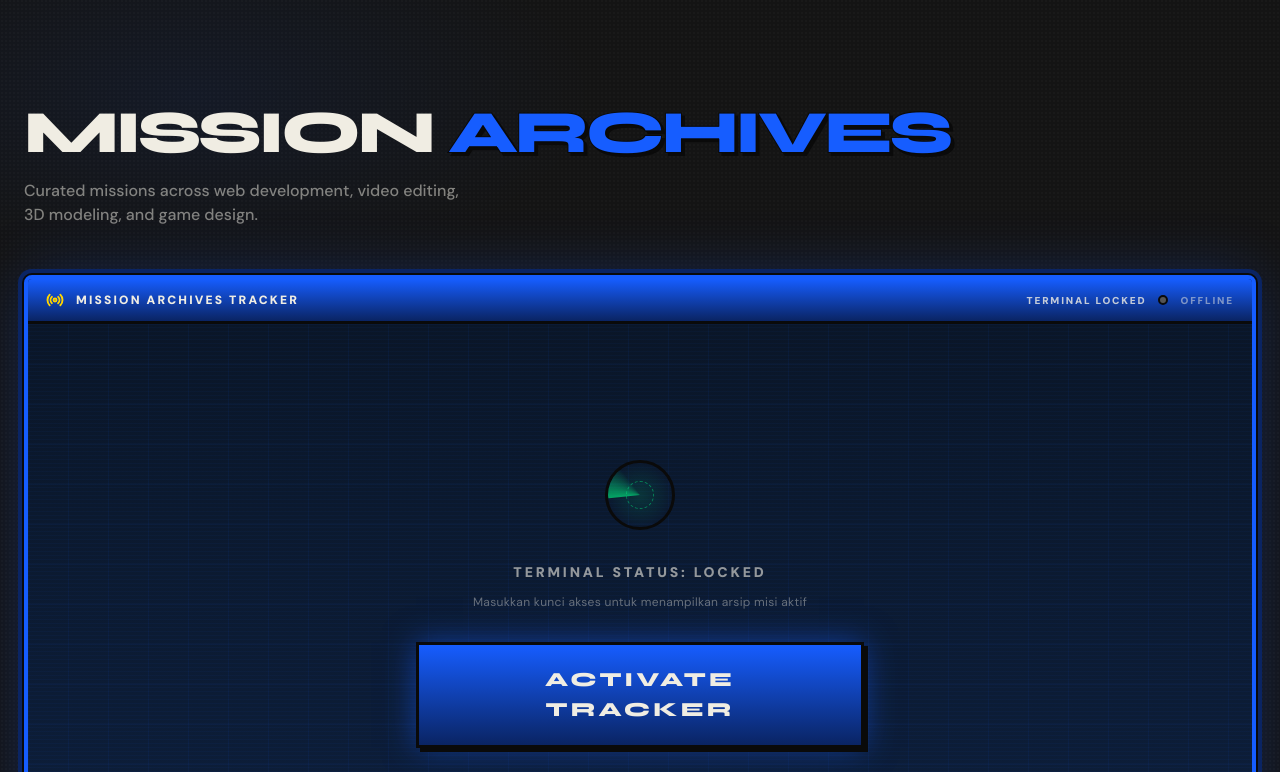
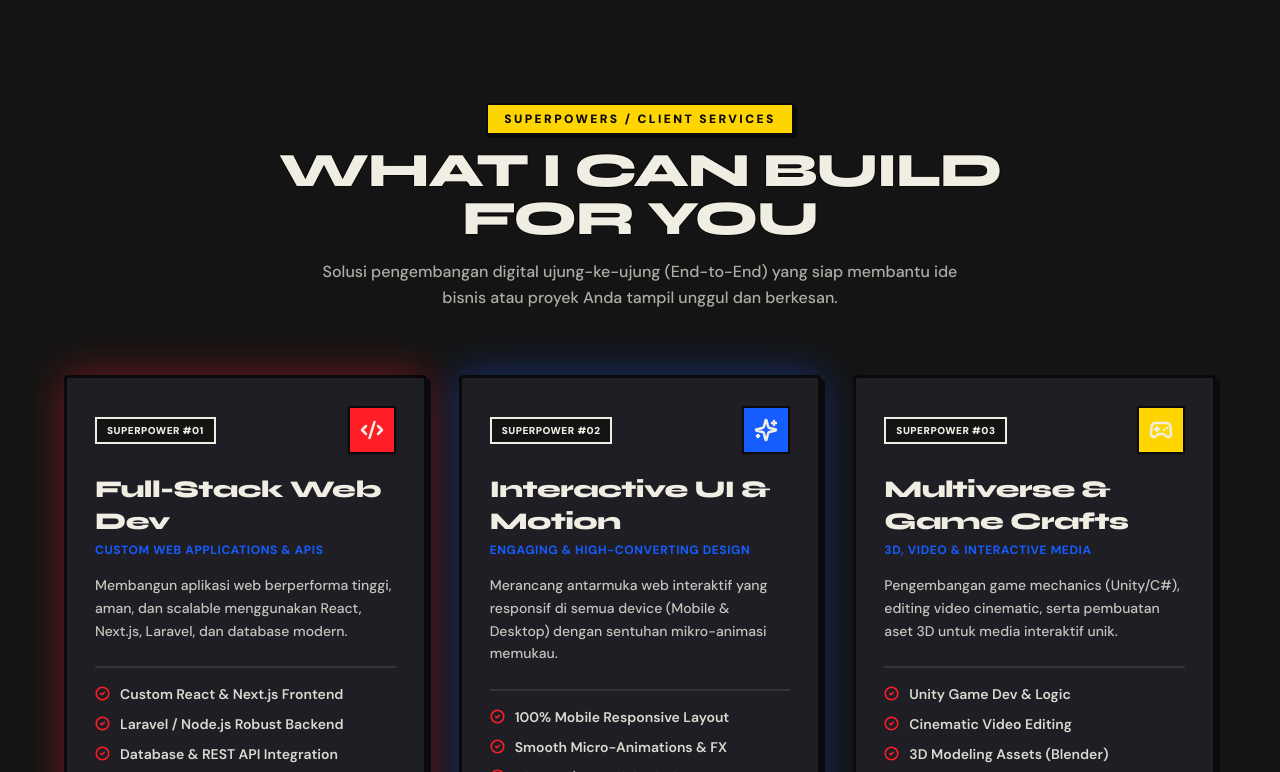
Before and after one commit to FerrelHD/Portofolio, a React (Vite) app: page / in a window 1280 px wide. Shown: the part 2028-2800 px from the top of the page. Built offline with nearby package versions, Linux system fonts and the light colour scheme.

Commit message:
feat: add client services section, comic cursor & mobile UI optimizations

```diff
--- a/src/App.jsx
+++ b/src/App.jsx
@@ -2,6 +2,7 @@ import React, { useState, useEffect, useRef, useCallback } from "react";
 import Navbar from "./components/Navbar";
 import Hero from "./components/Hero";
 import About from "./components/About";
+import Services from "./components/Services";
 import Projects from "./components/Projects";
 import Skills from "./components/Skills";
 import Contact from "./components/Contact";
@@ -11,6 +12,7 @@ import BackToTop from "./components/BackToTop";
 import PageLoader from "./components/PageLoader";
 import ShortcutsModal from "./components/ShortcutsModal";
 import ScrollFX from "./components/ScrollFX";
+import ComicCursor from "./components/ComicCursor";
 
 function App() {
   const [spiderSense, setSpiderSense] = useState(false);
@@ -74,6 +76,7 @@ function App() {
 
   return (
     <div className="relative">
+      <ComicCursor />
       <ScrollFX />
       <PageLoader />
       <ShortcutsModal open={shortcutsOpen} onClose={() => setShortcutsOpen(false)} />
@@ -85,6 +88,7 @@ function App() {
       <main>
         <Hero />
         <About />
+        <Services />
         <Projects />
         <Skills />
         <Contact />
--- a/src/components/Navbar.jsx
+++ b/src/components/Navbar.jsx
@@ -4,7 +4,7 @@ import { motion, AnimatePresence, useScroll, useSpring, useTransform } from "fra
 import { Menu, X } from "lucide-react";
 import MotionToggle from "./MotionToggle";
 
-const SECTION_IDS = ["about", "projects", "skills", "contact"];
+const SECTION_IDS = ["about", "services", "projects", "skills", "contact"];
 
 const Navbar = () => {
   const { scrollY } = useScroll();
@@ -75,6 +75,7 @@ const Navbar = () => {
 
   const navLinks = [
     { name: "About", href: "#about", id: "about" },
+    { name: "Services", href: "#services", id: "services" },
     { name: "Works", href: "#projects", id: "projects" },
     { name: "Skills", href: "#skills", id: "skills" },
     { name: "Contact", href: "#contact", id: "contact" },
--- a/src/components/Projects.jsx
+++ b/src/components/Projects.jsx
@@ -182,10 +182,10 @@ const ProjectCard = ({ project, onHover }) => {
             {CATEGORY_ICONS[project.category] || <MapPin size={12} />}
           </div>
 
-          {/* SFX BUBBLE ON HOVER */}
+          {/* SFX BUBBLE ON HOVER & TAP */}
           {project.sfx && (
             <div
-              className="sfx-bubble absolute top-3 right-14 z-[20] pointer-events-none scale-0 opacity-0 group-hover:scale-100 group-hover:opacity-100 transition-all duration-200 ease-out origin-bottom-left"
+              className="sfx-bubble absolute top-3 right-14 z-[20] pointer-events-none scale-0 opacity-0 group-hover:scale-100 group-hover:opacity-100 group-active:scale-100 group-active:opacity-100 transition-all duration-200 ease-out origin-bottom-left"
               style={{ transform: "translateZ(75px) rotate(-6deg)" }}
             >
               <span className="inline-block bg-spider-yellow text-spider-black comic-chip px-2.5 py-1 text-[10px] sm:text-[11px] font-black italic tracking-widest uppercase pop-shadow-sm">
--- /dev/null
+++ b/src/components/Services.jsx
@@ -0,0 +1,186 @@
+"use client";
+import React from "react";
+import { motion } from "framer-motion";
+import { Code2, Sparkles, Gamepad2, CheckCircle2, ArrowRight, ShieldCheck } from "lucide-react";
+import { fadeUp, staggerContainer } from "../lib/animation";
+
+const services = [
+  {
+    id: "web-dev",
+    eyebrow: "SUPERPOWER #01",
+    title: "Full-Stack Web Dev",
+    subtitle: "Custom Web Applications & APIs",
+    description:
+      "Membangun aplikasi web berperforma tinggi, aman, dan scalable menggunakan React, Next.js, Laravel, dan database modern.",
+    accent: "spider-red",
+    accentBg: "bg-spider-red",
+    shadowClass: "pop-shadow-red",
+    icon: <Code2 size={24} strokeWidth={2.5} />,
+    features: [
+      "Custom React & Next.js Frontend",
+      "Laravel / Node.js Robust Backend",
+      "Database & REST API Integration",
+      "SEO & High Performance Core Vitals",
+    ],
+  },
+  {
+    id: "ui-motion",
+    eyebrow: "SUPERPOWER #02",
+    title: "Interactive UI & Motion",
+    subtitle: "Engaging & High-Converting Design",
+    description:
+      "Merancang antarmuka web interaktif yang responsif di semua device (Mobile & Desktop) dengan sentuhan mikro-animasi memukau.",
+    accent: "spider-blue",
+    accentBg: "bg-spider-blue",
+    shadowClass: "pop-shadow-blue",
+    icon: <Sparkles size={24} strokeWidth={2.5} />,
+    features: [
+      "100% Mobile Responsive Layout",
+      "Smooth Micro-Animations & FX",
+      "Clean UI/UX & High Clarity",
+      "Accessible & Modern Aesthetics",
+    ],
+  },
+  {
+    id: "creative-crafts",
+    eyebrow: "SUPERPOWER #03",
+    title: "Multiverse & Game Crafts",
+    subtitle: "3D, Video & Interactive Media",
+    description:
+      "Pengembangan game mechanics (Unity/C#), editing video cinematic, serta pembuatan aset 3D untuk media interaktif unik.",
+    accent: "spider-yellow",
+    accentBg: "bg-spider-yellow",
+    shadowClass: "pop-shadow-yellow",
+    icon: <Gamepad2 size={24} strokeWidth={2.5} />,
+    features: [
+      "Unity Game Dev & Logic",
+      "Cinematic Video Editing",
+      "3D Modeling Assets (Blender)",
+      "Interactive Canvas & WebGL",
+    ],
+  },
+];
+
+const Services = () => {
+  return (
+    <section id="services" className="py-20 sm:py-28 relative scroll-mt-20">
+      <div className="container mx-auto px-4 sm:px-6 relative z-10">
+        {/* Section Header */}
+        <motion.div
+          variants={staggerContainer}
+          initial="hidden"
+          whileInView="visible"
+          viewport={{ once: true, margin: "-80px" }}
+          className="text-center max-w-3xl mx-auto mb-12 sm:mb-16"
+        >
+          <motion.div variants={fadeUp} className="mb-3">
+            <span className="inline-block py-1.5 px-4 bg-spider-yellow comic-chip text-spider-black text-[10px] sm:text-xs font-black tracking-[0.2em] uppercase pop-shadow-sm">
+              SUPERPOWERS / CLIENT SERVICES
+            </span>
+          </motion.div>
+
+          <motion.h2
+            variants={fadeUp}
+            className="text-3xl sm:text-4xl md:text-5xl font-black text-comic-ink comic-stroke tracking-tight mb-4"
+          >
+            WHAT I CAN BUILD FOR YOU
+          </motion.h2>
+
+          <motion.p
+            variants={fadeUp}
+            className="text-sm sm:text-base text-comic-ink/70 font-medium leading-relaxed max-w-2xl mx-auto"
+          >
+            Solusi pengembangan digital ujung-ke-ujung (End-to-End) yang siap membantu ide bisnis atau proyek Anda tampil unggul dan berkesan.
+          </motion.p>
+        </motion.div>
+
+        {/* Services Grid (1-Col Mobile, 3-Col Desktop) */}
+        <motion.div
+          variants={staggerContainer}
+          initial="hidden"
+          whileInView="visible"
+          viewport={{ once: true, margin: "-60px" }}
+          className="grid grid-cols-1 md:grid-cols-3 gap-6 sm:gap-8 max-w-6xl mx-auto"
+        >
+          {services.map((service) => (
+            <motion.div
+              key={service.id}
+              variants={fadeUp}
+              className={`group bg-comic-card comic-panel p-6 sm:p-7 rounded-sm flex flex-col justify-between transition-transform duration-200 hover:-translate-y-1.5 ${service.shadowClass}`}
+            >
+              <div>
+                {/* Header Badge & Icon */}
+                <div className="flex items-center justify-between mb-5">
+                  <span className="text-[10px] font-black uppercase tracking-wider px-2.5 py-1 bg-comic-surface border-2 border-comic-ink text-comic-ink">
+                    {service.eyebrow}
+                  </span>
+                  <div
+                    className={`w-12 h-12 ${service.accentBg} comic-chip flex items-center justify-center text-comic-ink shadow-sm group-hover:scale-105 transition-transform`}
+                  >
+                    {service.icon}
+                  </div>
+                </div>
+
+                {/* Title & Description */}
+                <h3 className="text-xl sm:text-2xl font-black text-comic-ink tracking-tight mb-1">
+                  {service.title}
+                </h3>
+                <p className="text-xs font-bold text-spider-blue mb-4 uppercase tracking-wider">
+                  {service.subtitle}
+                </p>
+                <p className="text-xs sm:text-sm text-comic-ink/80 font-medium leading-relaxed mb-6">
+                  {service.description}
+                </p>
+
+                {/* Feature List */}
+                <div className="space-y-2.5 mb-6 pt-4 border-t-2 border-comic-ink/10">
+                  {service.features.map((feat, idx) => (
+                    <div key={idx} className="flex items-start gap-2.5">
+                      <CheckCircle2
+                        size={15}
+                        strokeWidth={2.5}
+                        className="text-spider-red shrink-0 mt-0.5"
+                      />
+                      <span className="text-xs sm:text-sm font-semibold text-comic-ink/90">
+                        {feat}
+                      </span>
+                    </div>
+                  ))}
+                </div>
+              </div>
+
+              {/* Action Link to Contact */}
+              <a
+                href="#contact"
+                className="mt-2 inline-flex items-center justify-between w-full py-2.5 px-4 bg-comic-surface hover:bg-spider-yellow hover:text-spider-black border-2 border-comic-ink font-black text-xs uppercase tracking-wider transition-colors group/btn"
+              >
+                <span>Discuss Project</span>
+                <ArrowRight
+                  size={16}
+                  strokeWidth={2.5}
+                  className="group-hover/btn:translate-x-1 transition-transform"
+                />
+              </a>
+            </motion.div>
+          ))}
+        </motion.div>
+
+        {/* Client Guarantee Note */}
+        <motion.div
+          variants={fadeUp}
+          initial="hidden"
+          whileInView="visible"
+          viewport={{ once: true }}
+          className="mt-12 text-center max-w-xl mx-auto"
+        >
+          <div className="inline-flex items-center gap-2 py-2 px-4 bg-comic-panel border-2 border-comic-ink text-comic-ink text-xs font-bold rounded-full shadow-sm">
+            <ShieldCheck size={16} className="text-spider-red shrink-0" />
+            <span>Clear Code • Timely Delivery • 100% Mobile Optimized</span>
+          </div>
+        </motion.div>
+      </div>
+    </section>
+  );
+};
+
+export default Services;
```
